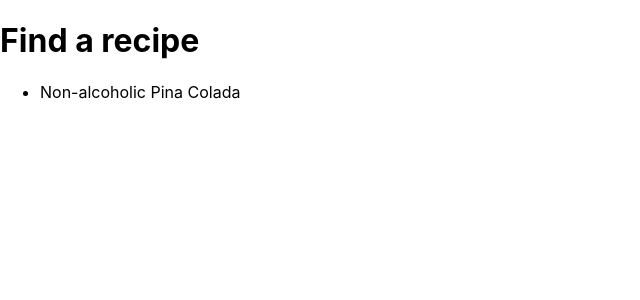
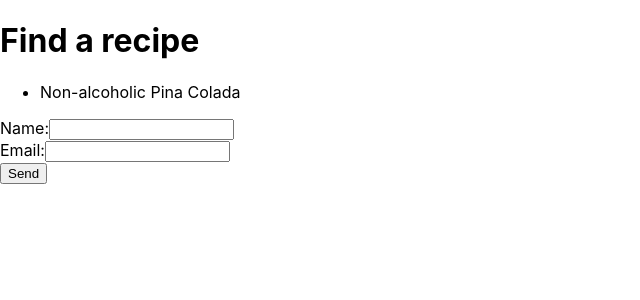
Before and after one commit to luckasnix/recipe-web-app, a Next.js app: page / in a window 1280 px wide. Shown: the top 300 px of the page, without its empty margins (0-640 px from the left). Built offline with nearby package versions, Linux system fonts and the light colour scheme.

Commit message:
Add Netlify form

```diff
--- a/pages/index.tsx
+++ b/pages/index.tsx
@@ -20,6 +20,17 @@ export default function Home({ recipes }) {
             </li>
           ))}
         </ul>
+        <form name='contact' method='POST' data-netlify>
+          <div>
+            <label htmlFor='name-input'>Name:</label>
+            <input id='name-input' type='text' name='name' autoComplete='off'/>
+          </div>
+          <div>
+            <label htmlFor='email-input'>Email:</label>
+            <input id='email-input' type='email' name='email' autoComplete='off'/>
+          </div>
+          <button type='submit'>Send</button>
+        </form>
       </main>
     </div>
   )
```
